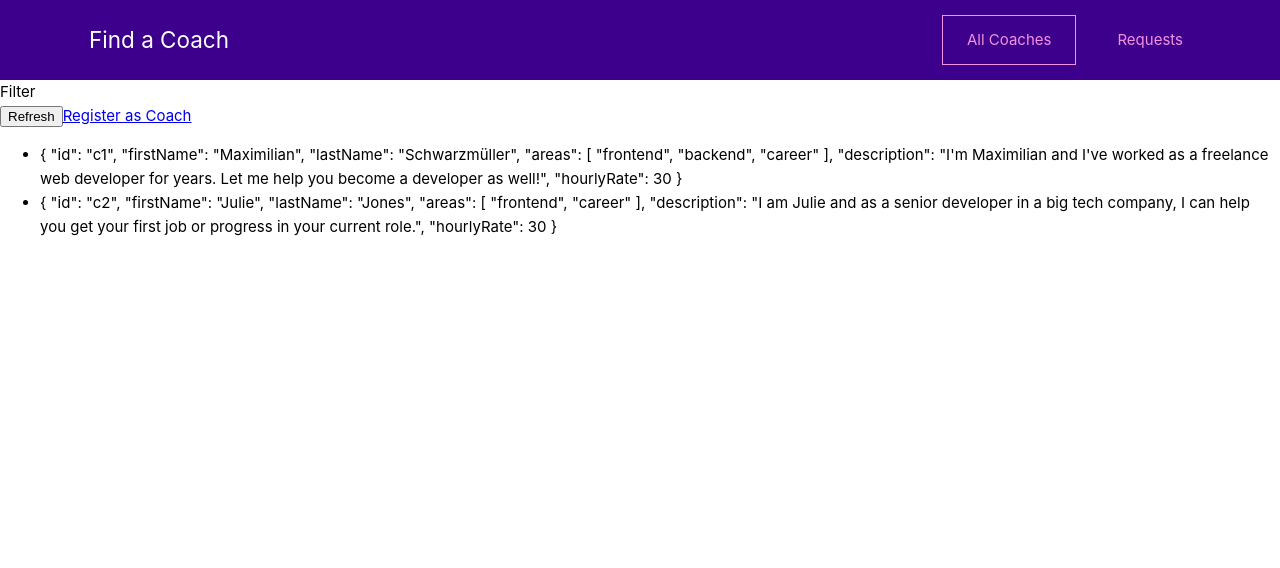
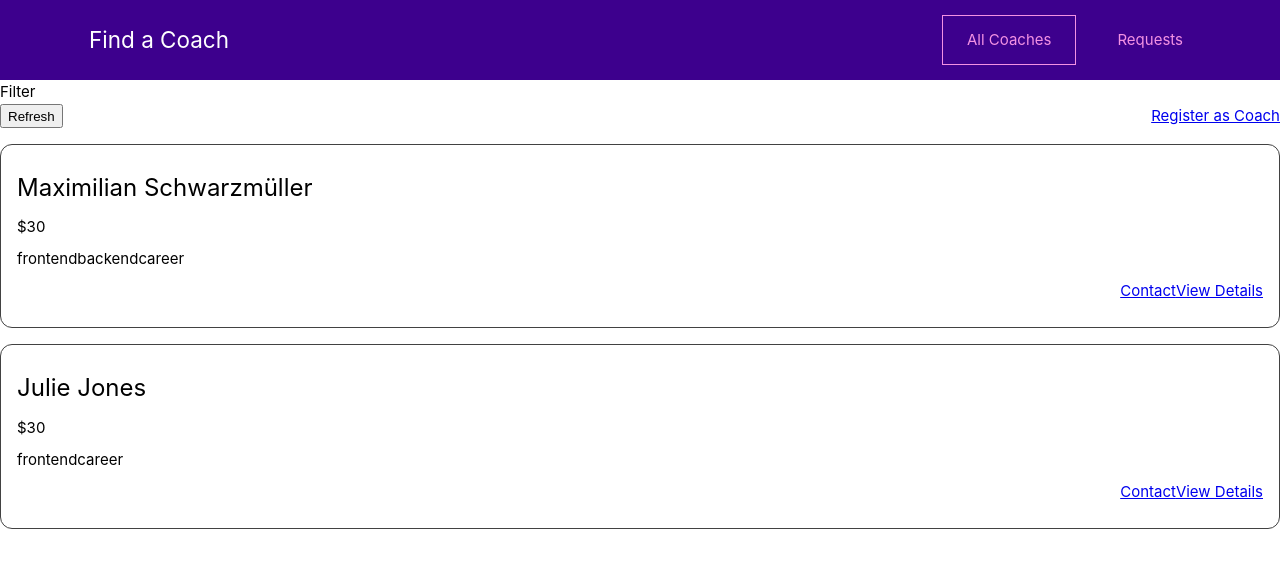
Before and after one commit to ts-andrey/23-vue-projects, a Vue app in the folder coach-finder/: page /coaches in a window 1280 px wide. Shown: the top 568 px of the page. Built offline with nearby package versions, Linux system fonts and the light colour scheme.

Commit message:
feat: add coach item component

```diff
--- /dev/null
+++ b/coach-finder/src/components/coaches/CoachItem.vue
@@ -0,0 +1,57 @@
+<template>
+  <li>
+    <h3>{{ fullName }}</h3>
+    <h4>${{ rate }}</h4>
+    <div>
+      <span v-for="area in areas" :key="area">{{ area }}</span>
+    </div>
+    <div class="actions">
+      <router-link :to="coachContactLink">Contact</router-link>
+      <router-link :to="coachDetailsLink">View Details</router-link>
+    </div>
+  </li>
+</template>
+
+<script>
+export default {
+  props: ['id', 'firstName', 'lastName', 'rate', 'areas'],
+  computed: {
+    fullName() {
+      return `${this.firstName} ${this.lastName}`;
+    },
+    coachContactLink() {
+      return `${this.$route.path}/${this.id}/contact`;
+    },
+    coachDetailsLink() {
+      return `${this.$route.path}/${this.id}`;
+    },
+  },
+};
+</script>
+
+<style scoped>
+li {
+  margin: 1rem 0;
+  border: 1px solid #424242;
+  border-radius: 12px;
+  padding: 1rem;
+}
+
+h3 {
+  font-size: 1.5rem;
+}
+
+h3,
+h4 {
+  margin: 0.5rem 0;
+}
+
+div {
+  margin: 0.5rem 0;
+}
+
+.actions {
+  display: flex;
+  justify-content: flex-end;
+}
+</style>
--- a/coach-finder/src/pages/coaches/CoachesList.vue
+++ b/coach-finder/src/pages/coaches/CoachesList.vue
@@ -6,14 +6,27 @@
       <router-link to="/register">Register as Coach</router-link>
     </div>
     <ul v-if="hasCoaches">
-      <li v-for="coach in filteredCoaches" :key="coach.id">{{ coach }}</li>
+      <coach-item
+        v-for="coach in filteredCoaches"
+        :key="coach.id"
+        :id="coach.id"
+        :first-name="coach.firstName"
+        :last-name="coach.lastName"
+        :rate="coach.hourlyRate"
+        :areas="coach.areas"
+      ></coach-item>
     </ul>
     <h3 v-else>No Coaches found.</h3>
   </section>
 </template>
 
 <script>
+import CoachItem from '../../components/coaches/CoachItem.vue';
+
 export default {
+  components: {
+    CoachItem,
+  },
   computed: {
     filteredCoaches() {
       return this.$store.getters['coaches/coaches'];
@@ -25,4 +38,15 @@
 };
 </script>
 
-<style scoped></style>
+<style scoped>
+ul {
+  list-style: none;
+  margin: 0;
+  padding: 0;
+}
+
+.controls {
+  display: flex;
+  justify-content: space-between;
+}
+</style>
```
